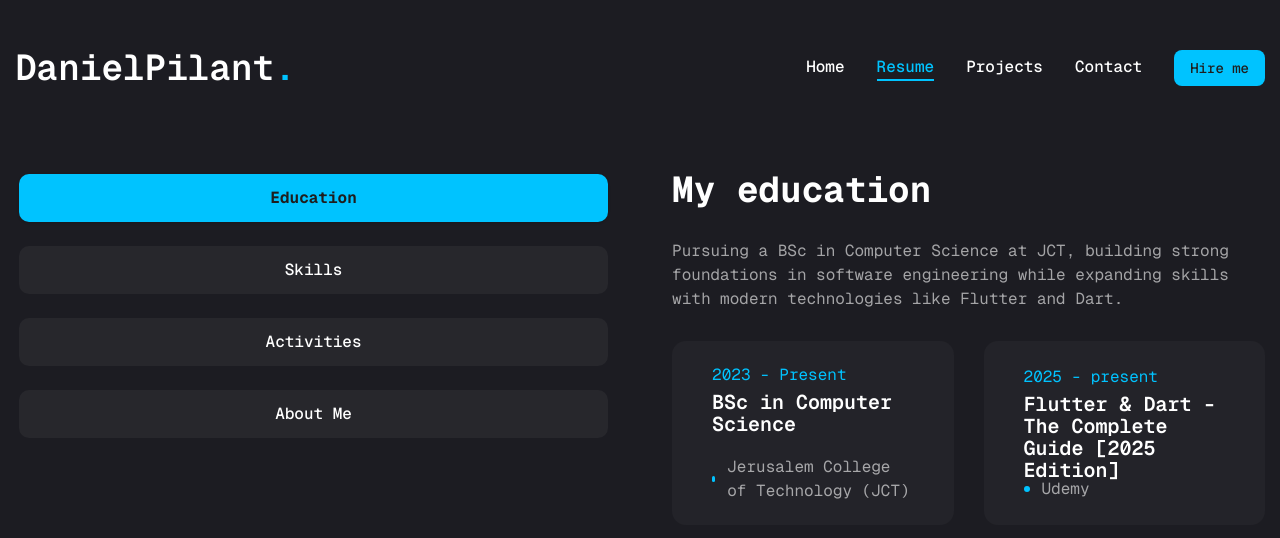
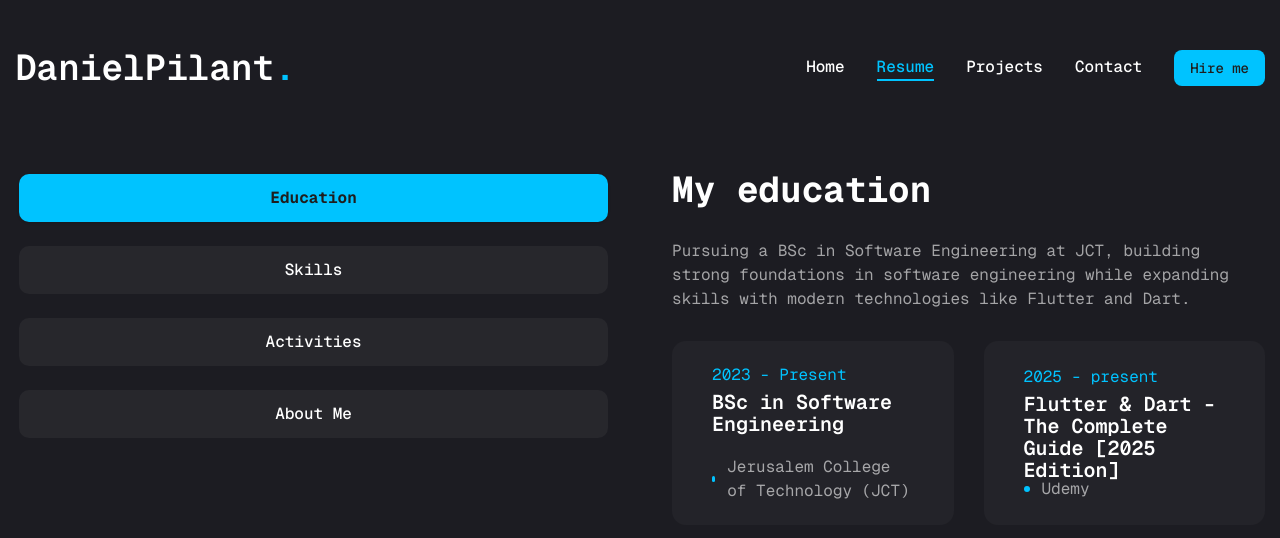
Before and after one commit to DanielPilant/portfolio, a Next.js app: page /resume in a window 1280 px wide. Shown: the top 538 px of the page. Built offline with nearby package versions, Linux system fonts and the light colour scheme.

Commit message:
Update education details to reflect current study in Software Engineering

```diff
--- a/app/resume/page.tsx
+++ b/app/resume/page.tsx
@@ -99,11 +99,11 @@ const education = {
   icon: "/assets/resume/cap.svg",
   title: "My education",
   description:
-    "Pursuing a BSc in Computer Science at JCT, building strong foundations in software engineering while expanding skills with modern technologies like Flutter and Dart.",
+    "Pursuing a BSc in Software Engineering at JCT, building strong foundations in software engineering while expanding skills with modern technologies like Flutter and Dart.",
   items: [
     {
       institution: "Jerusalem College of Technology (JCT)",
-      title: "BSc in Computer Science",
+      title: "BSc in Software Engineering",
       duration: "2023 - Present",
     },
     {
```
